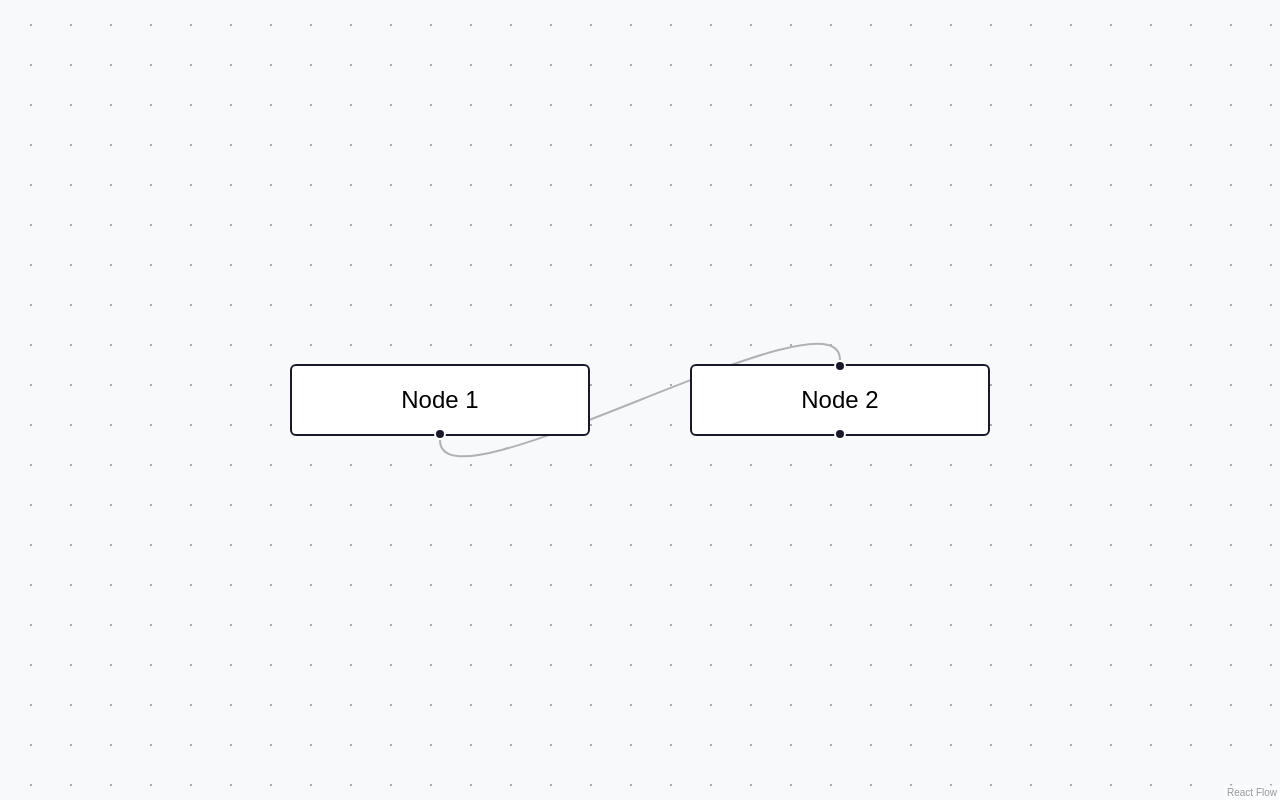
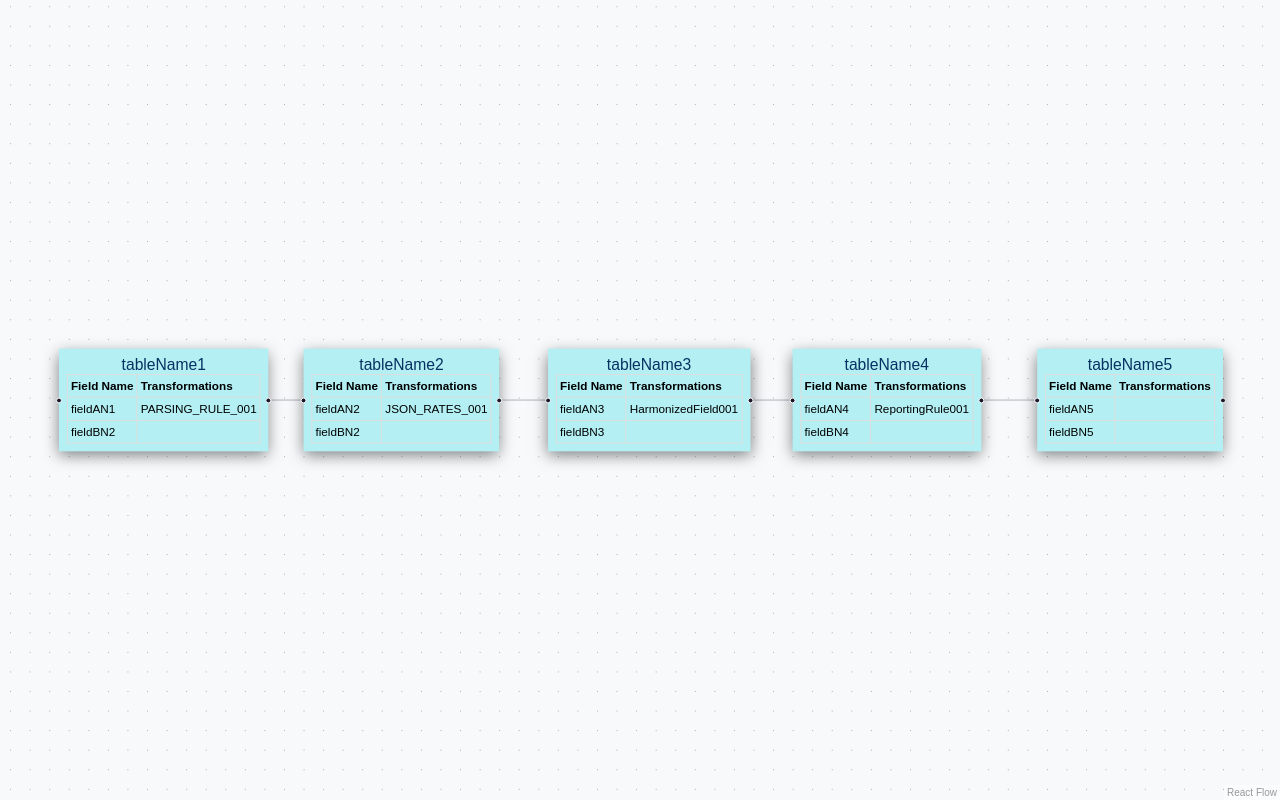
Before and after one commit to pks9862728888/react-flow-demo, a Next.js app: page / in a window 1280 px wide. Built offline with nearby package versions, Linux system fonts and the light colour scheme.

Commit message:
Added simple data lineage mock up between different tables

```diff
--- a/package.json
+++ b/package.json
@@ -12,7 +12,8 @@
     "@xyflow/react": "^12.4.2",
     "next": "15.1.6",
     "react": "^19.0.0",
-    "react-dom": "^19.0.0"
+    "react-dom": "^19.0.0",
+    "tailwindcss": "^4.0.0"
   },
   "devDependencies": {
     "@eslint/eslintrc": "^3",
--- a/src/app/components/ProviderFlow.tsx
+++ b/src/app/components/ProviderFlow.tsx
@@ -1,21 +1,74 @@
 "use client";
-import React, {useCallback} from 'react';
+import React, {ReactElement, useCallback} from 'react';
 import {addEdge, Background, Node, ReactFlow, ReactFlowProvider, useEdgesState, useNodesState} from '@xyflow/react';
 
 import '@xyflow/react/dist/style.css';
 import {EdgeBase} from "@xyflow/system";
+import {nodeTypes} from "@/app/constants/nodeTypes";
+import {tableNodeHeaderCols} from "@/app/constants/tableNodeHeaderCols";
 
 const initialNodes: Node[] = [
-  {id: '1', type: 'input', data: {label: 'Node 1'}, position: {x: 100, y: 100}},
-  {id: '2', data: {label: 'Node 2'}, position: {x: 300, y: 100}}
+  {
+    id: '1', type: 'tableNode',
+    data: {
+      datasetName: 'tableName1',
+      headerColumns: tableNodeHeaderCols,
+      dataRows: [{id: 1, fieldName: 'fieldAN1', transformations: [{id: 1, ruleId: "PARSING_RULE_001", type: "PARSING"}]},
+        {id: 2, fieldName: 'fieldBN2', transformations: []}]
+    },
+    position: {x: 100, y: 100}
+  },
+  {
+    id: '2', type: 'tableNode',
+    data: {
+      datasetName: 'tableName2',
+      headerColumns: tableNodeHeaderCols,
+      dataRows: [{id: 1, fieldName: 'fieldAN2', transformations: [{id: 1, ruleId: "JSON_RATES_001", type: "JSON"}]},
+        {id: 2, fieldName: 'fieldBN2', transformations: []}]
+    },
+    position: {x: 350, y: 100}
+  },
+  {
+    id: '3', type: 'tableNode',
+    data: {
+      datasetName: 'tableName3',
+      headerColumns: tableNodeHeaderCols,
+      dataRows: [{id: 1, fieldName: 'fieldAN3', transformations: [{id: 1, ruleId: "HarmonizedField001", type: "HRF"}]},
+        {id: 2, fieldName: 'fieldBN3', transformations: []}]
+    },
+    position: {x: 600, y: 100}
+  },
+  {
+    id: '4', type: 'tableNode',
+    data: {
+      datasetName: 'tableName4',
+      headerColumns: tableNodeHeaderCols,
+      dataRows: [{id: 1, fieldName: 'fieldAN4', transformations: [{id: 1, ruleId: "ReportingRule001", type: "RF"}]},
+        {id: 2, fieldName: 'fieldBN4', transformations: []}]
+    },
+    position: {x: 850, y: 100}
+  },
+  {
+    id: '5', type: 'tableNode',
+    data: {
+      datasetName: 'tableName5',
+      headerColumns: tableNodeHeaderCols,
+      dataRows: [{id: 1, fieldName: 'fieldAN5', transformations: []},
+        {id: 2, fieldName: 'fieldBN5', transformations: []}]
+    },
+    position: {x: 1100, y: 100}
+  }
 ];
 
 const initialEdges: EdgeBase[] = [
-  {id: 'e1-2', source: '1', target: '2'}
+  {id: 'e1-2', source: '1', target: '2'},
+  {id: 'e2-3', source: '2', target: '3'},
+  {id: 'e3-4', source: '3', target: '4'},
+  {id: 'e4-5', source: '4', target: '5'}
 ];
 
-function ProviderFlow() {
-  const [nodes, , onNodesChange] = useNodesState(initialNodes);
+function ProviderFlow(): ReactElement {
+  const [nodes, setNodes, onNodesChange] = useNodesState(initialNodes);
   const [edges, setEdges, onEdgesChange] = useEdgesState(initialEdges);
   useCallback((params: EdgeBase): void => setEdges((els) => addEdge(params, els)), []);
 
@@ -26,6 +79,7 @@ function ProviderFlow() {
         edges={edges}
         onNodesChange={onNodesChange}
         onEdgesChange={onEdgesChange}
+        nodeTypes={nodeTypes}
         fitView
         style={{backgroundColor: "#F7F9FB"}}
       >
--- /dev/null
+++ b/src/app/components/TableNode/TableName.module.css
@@ -0,0 +1,27 @@
+.dataSetContainer {
+    padding: 0.5rem;
+    background-color: #b3eff3;
+    text-align: center;
+    box-shadow: 0 5px 15px rgba(0, 0, 0, 0.5);
+}
+
+.assetName {
+    color: #063261;
+}
+
+.styledTable {
+    border-collapse: collapse;
+    text-align: left;
+}
+
+.styledTable thead tr {
+    /*background-color: #f2f2f2;*/
+}
+
+.styledTable th,
+.styledTable td {
+    border: 1px solid #ddd;
+    font-size: .75rem;
+    line-height: 1rem;
+    padding: 0.2rem;
+}
--- /dev/null
+++ b/src/app/components/TableNode/TableNode.tsx
@@ -0,0 +1,51 @@
+"use client";
+import React, {ReactElement} from "react";
+import styles from './TableName.module.css';
+import {Handle, Position} from "@xyflow/react";
+
+const TableNode = ({data}: { data: any }): ReactElement => {
+  return (
+    <div>
+      {/*Left handle to connect to previous node*/}
+      <Handle
+        type="target"
+        position={Position.Left}
+        onConnect={(params) => console.log('handle onConnect', params)}
+        isConnectable={true}
+      />
+      <div className={styles.dataSetContainer}>
+        <div className={styles.assetName}>{data.datasetName}</div>
+        <table className={styles.styledTable}>
+          <thead>
+          <tr>
+            {data.headerColumns?.map((headerCol: string) => (
+              <th key={headerCol}>{headerCol}</th>
+            ))}
+          </tr>
+          </thead>
+          <tbody>
+          {data.dataRows?.map((dataRow: any) => (
+            <tr key={dataRow.id}>
+              <td>{dataRow.fieldName}</td>
+              <td>
+                {dataRow.transformations?.map((transformation: any) => (
+                  <a href="#" key={transformation.ruleId}>{transformation.ruleId}</a>
+                ))}
+              </td>
+            </tr>
+          ))}
+          </tbody>
+        </table>
+        {/*Right handle to connect to next node*/}
+        <Handle
+          type="source"
+          position={Position.Right}
+          onConnect={(params) => console.log('handle onConnect', params)}
+          isConnectable={true}
+        />
+      </div>
+    </div>
+  );
+}
+
+export default TableNode;
--- /dev/null
+++ b/src/app/constants/nodeTypes.tsx
@@ -0,0 +1,6 @@
+import TableNode from "@/app/components/TableNode/TableNode";
+import {NodeTypes} from "@xyflow/react";
+
+export const nodeTypes: NodeTypes = {
+  tableNode: TableNode
+}
--- /dev/null
+++ b/src/app/constants/tableNodeHeaderCols.tsx
@@ -0,0 +1,4 @@
+export const tableNodeHeaderCols: string[] = [
+  "Field Name",
+  "Transformations"
+];
--- a/src/app/page.tsx
+++ b/src/app/page.tsx
@@ -1,3 +1,4 @@
+"use client";
 import React from "react";
 import ProviderFlow from "@/app/components/ProviderFlow";
 
--- /dev/null
+++ b/src/app/proptypes/TableNodeProps.tsx
@@ -0,0 +1,5 @@
+import {NodeProps} from "@xyflow/react";
+
+export interface TableNodeProps extends NodeProps {
+  headerColumns: string[]
+}
```
Also changed, not shown: 1 other file (tests, documents, lock files or other folders).
